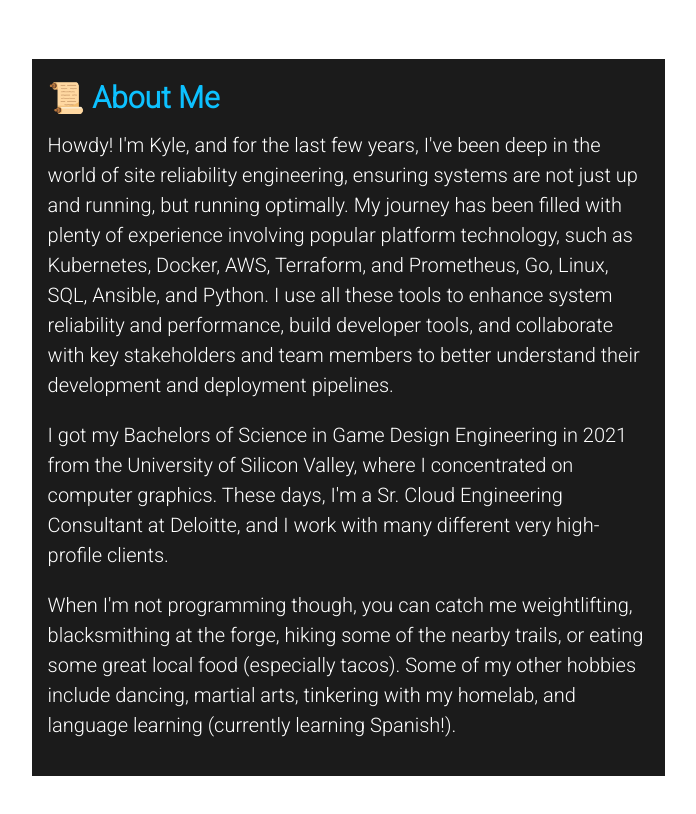
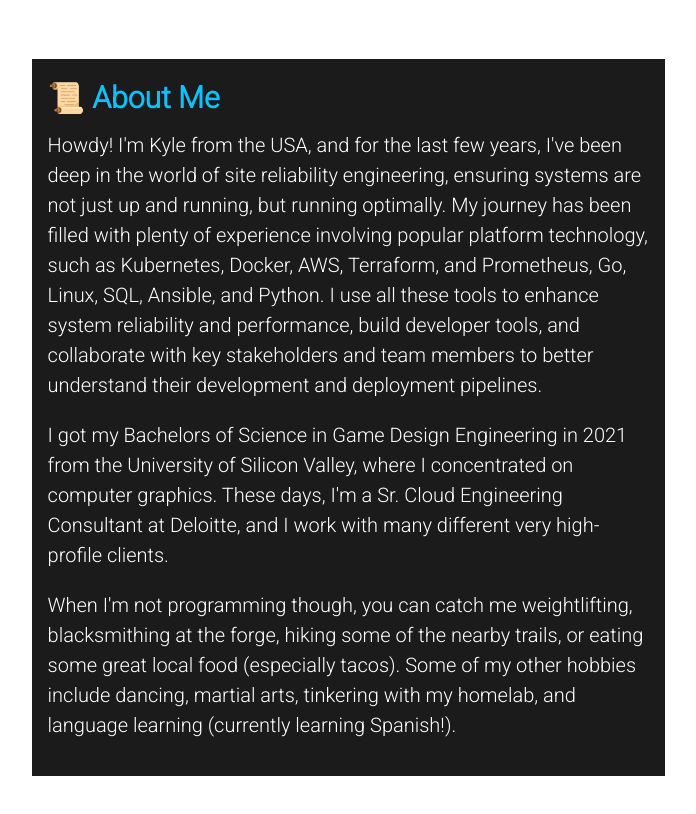
Before and after one commit to kylevondra/Portfolio-Website, a website built with Vite: page PortfolioSite/index.html in a window 1280 px wide. Shown: the part 1360-2174 px from the top of the page, without its empty margins (82-778 px from the left). Built offline with nearby package versions, Linux system fonts and the light colour scheme.

Commit message:
update location

```diff
--- a/PortfolioSite/index.html
+++ b/PortfolioSite/index.html
@@ -27,7 +27,7 @@
     <section>
       <h2>📜 About Me</h2>
       <p>
-        Howdy! I'm Kyle, and for the last few years, I've been deep in the world of site reliability engineering, ensuring systems are not just up and running, but running optimally. My journey has been filled with plenty of experience involving popular platform technology, such as Kubernetes, Docker, AWS, Terraform, and Prometheus, Go, Linux, SQL, Ansible, and Python. I use all these tools to enhance system reliability and performance, build developer tools, and collaborate with key stakeholders and team members to better understand their development and deployment pipelines.
+        Howdy! I'm Kyle from the USA, and for the last few years, I've been deep in the world of site reliability engineering, ensuring systems are not just up and running, but running optimally. My journey has been filled with plenty of experience involving popular platform technology, such as Kubernetes, Docker, AWS, Terraform, and Prometheus, Go, Linux, SQL, Ansible, and Python. I use all these tools to enhance system reliability and performance, build developer tools, and collaborate with key stakeholders and team members to better understand their development and deployment pipelines.
       </p>
 
       <p>
```
